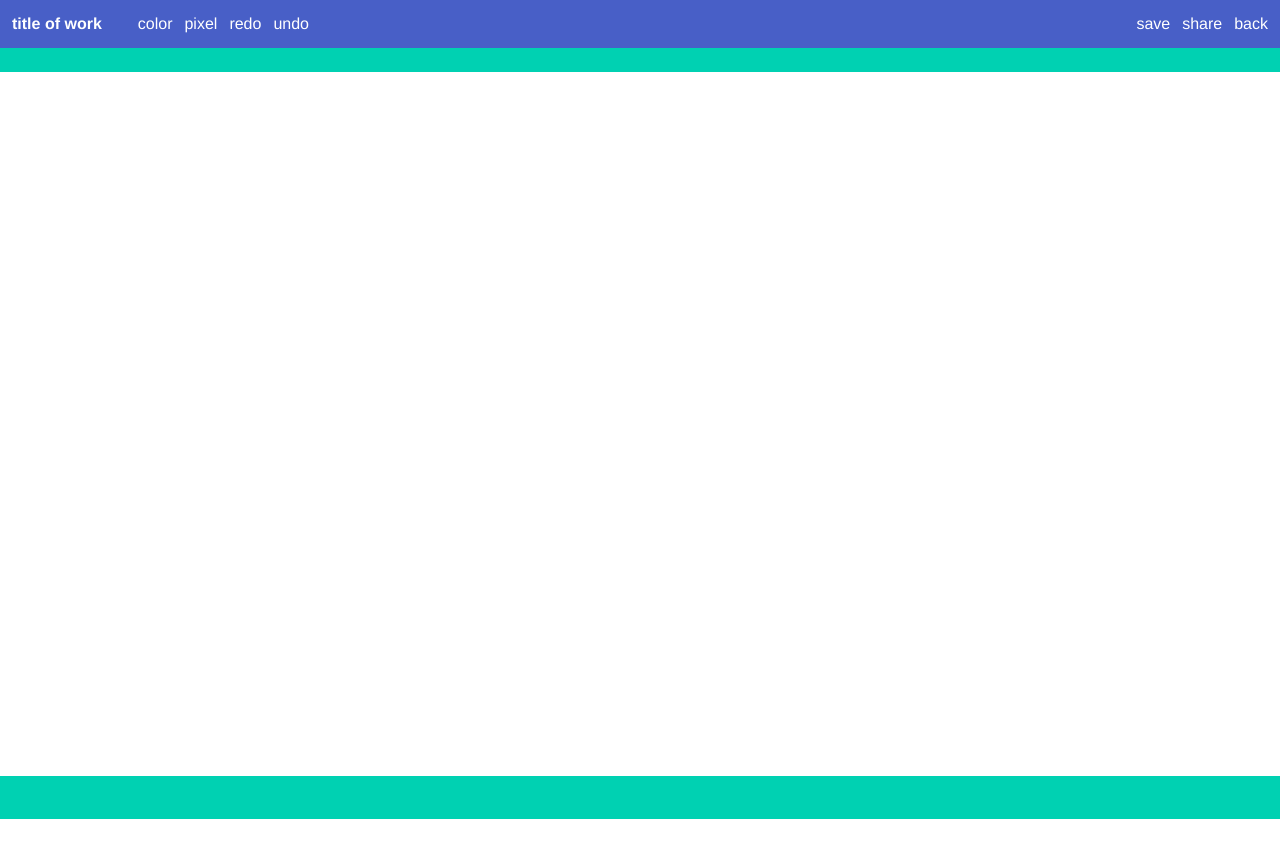
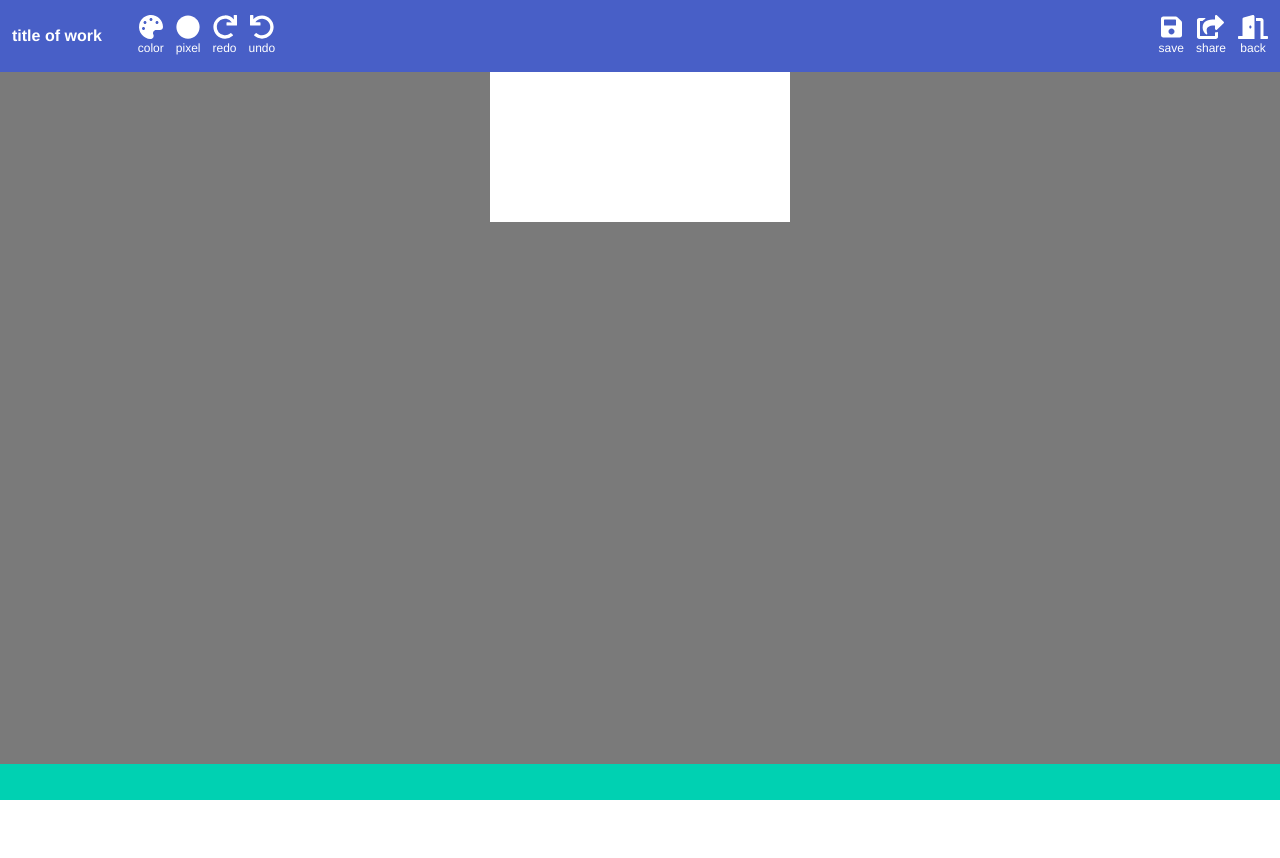
Before and after one commit to Recursion-Group-K/sketch, a Vue app: page /drawing in a window 1280 px wide. Shown: the top 858 px of the page. Before the commit the page ends 819 px from the top, so only its background shows below. Built offline with nearby package versions, Linux system fonts and the light colour scheme.

Commit message:
fontawesomeのインストール、ヘッダーのデザインの変更

```diff
--- a/package.json
+++ b/package.json
@@ -8,6 +8,9 @@
     "lint": "vue-cli-service lint"
   },
   "dependencies": {
+    "@fortawesome/fontawesome-svg-core": "^1.2.36",
+    "@fortawesome/free-solid-svg-icons": "^5.15.4",
+    "@fortawesome/vue-fontawesome": "^2.0.6",
     "bulma": "^0.9.3",
     "core-js": "^3.6.5",
     "vue": "^2.6.11",
--- a/src/components/Header.vue
+++ b/src/components/Header.vue
@@ -1,19 +1,25 @@
+<style>
+.header-drowing{
+    height: 4.5rem;
+}
+</style>
+
 <template>
     <div class="hero is-link is-tablet">
-        <div class="column">
-            <nav class="level is-mobile is-primary">
+        <div class="column py-0">
+            <nav class="level is-mobile is-primary header-drowing">
                 <div class="level-left">
                     <div class="level-item is-hidden-mobile has-text-weight-bold pr-5">
                         title of work
                     </div>
-                    <div class="level-item">color</div>
-                    <div class="level-item">pixel</div>
-                    <div class="level-item">redo</div>
-                    <div class="level-item">undo</div>
+                    <div class="level-item is-flex-direction-column-reverse"><span class=" is-size-7">color</span><font-awesome-icon class="is-size-4" icon="palette" /></div>
+                    <div class="level-item is-flex-direction-column-reverse"><span class=" is-size-7">pixel</span><font-awesome-icon class="is-size-4" icon="circle" /></div>
+                    <div class="level-item is-flex-direction-column-reverse"><span class=" is-size-7">redo</span><font-awesome-icon class="is-size-4" icon="redo" /></div>
+                    <div class="level-item is-flex-direction-column-reverse"><span class=" is-size-7">undo</span><font-awesome-icon class="is-size-4" icon="undo" /></div>
                 </div>
                 <div class="level-right">
-                    <div class="level-item is-hidden-mobile">save</div>
-                    <div class="level-item is-hidden-mobile">share</div>
+                    <div class="level-item is-hidden-mobile is-flex-direction-column-reverse"><span class=" is-size-7">save</span><font-awesome-icon class="is-size-4" icon="save" /></div>
+                    <div class="level-item is-hidden-mobile is-flex-direction-column-reverse"><span class=" is-size-7">share</span><font-awesome-icon class="is-size-4" icon="share-square" /></div>
                     <div class="level-item is-hidden-tablet">
                         <div class="dropdown is-right"
                             v-bind:class="{'is-active':isActive}"
@@ -21,25 +27,23 @@
                         >
                             <div class="dropdown-trigger">
                                 <button class="button is-link">
-                                    <span>others</span>
+                                    <div class="is-flex is-flex-direction-column-reverse is-justify-content-center has-text-centered"><span class=" is-size-7">others</span><span><font-awesome-icon class="is-size-4" icon="bars" /></span></div>
                                 </button>
                             </div>
                             <div class="dropdown-menu">
                                 <div class="dropdown-content">
-                                    <div class="dropdown-item">save</div>
-                                    <div class="dropdown-item">share</div>
+                                    <div class="dropdown-item">save<font-awesome-icon icon="save" /></div>
+                                    <div class="dropdown-item">share<font-awesome-icon icon="share-square" /></div>
                                 </div>
                             </div>
                         </div>
                     </div>
-                    <div class="level-item">back</div>
+                    <div class="level-item is-flex-direction-column-reverse"><span class=" is-size-7">back</span><font-awesome-icon class="is-size-4" icon="door-open" /></div>
                 </div>
             </nav>
         </div>
     </div>
 </template>
-
-<style scoped lang="scss"></style>
 
 <script>
 export default {
@@ -51,5 +55,3 @@ export default {
     },
 };
 </script>
-
-<style></style>
--- a/src/main.js
+++ b/src/main.js
@@ -3,6 +3,13 @@ import App from './App.vue';
 import store from './store';
 import VueRouter from 'vue-router';
 import router from './router';
+import { library } from '@fortawesome/fontawesome-svg-core'
+import { fas } from '@fortawesome/free-solid-svg-icons'
+import { FontAwesomeIcon } from '@fortawesome/vue-fontawesome'
+
+library.add(fas);
+
+Vue.component('font-awesome-icon', FontAwesomeIcon)
 
 Vue.config.productionTip = false;
 Vue.use(VueRouter);
--- a/src/pages/Drawing.vue
+++ b/src/pages/Drawing.vue
@@ -1,11 +1,34 @@
+<style>
+.drowing-container{
+    height: calc(100vh - 4.5rem);
+}
+.button-container{
+    height: 20%;
+}
+.canvas-container {
+    height: 85%;
+    width: 100vw;
+}
+.move-button {
+    height: 4rem;
+    width: 4rem;
+    margin: 0.25rem;
+}
+@media (min-width: 1024px) {
+    .canvas-container {
+        height: 95%;
+    }
+}
+</style>
+
 <template>
     <div>
         <Header/>
-        <div class="hero is-primary is-fullheight-with-navbar">
-            <div class="py-5">
-                <canvas class="canvas-size"></canvas>
+        <div class="has-background-primary drowing-container d-flex is-flex-direction-column">
+            <div class="py-0 canvas-container has-background-grey">
+                <canvas class="has-background-white"></canvas>
             </div>
-            <div class="is-flex is-justify-content-space-between pb-3">
+            <div class="is-flex is-justify-content-space-between button-container pb-3">
                 <div class="is-hidden-desktop px-4">
                     <button class="move-button">up</button>
                     <button class="move-button">down</button>
@@ -20,8 +43,6 @@
     </div>
 </template>
 
-<style scoped lang="scss"></style>
-
 <script>
 import Header from '../components/Header.vue';
 
@@ -33,21 +54,3 @@ export default {
     },
 };
 </script>
-
-<style>
-.canvas-size {
-    height: 80vh;
-    width: 100vw;
-    background-color: white;
-}
-.move-button {
-    height: 4rem;
-    width: 4rem;
-    margin: 0.25rem;
-}
-@media (min-width: 1024px) {
-    .canvas-size {
-        height: calc(80vh + 4rem);
-    }
-}
-</style>
```
Also changed, not shown: 1 other file (tests, documents, lock files or other folders).
